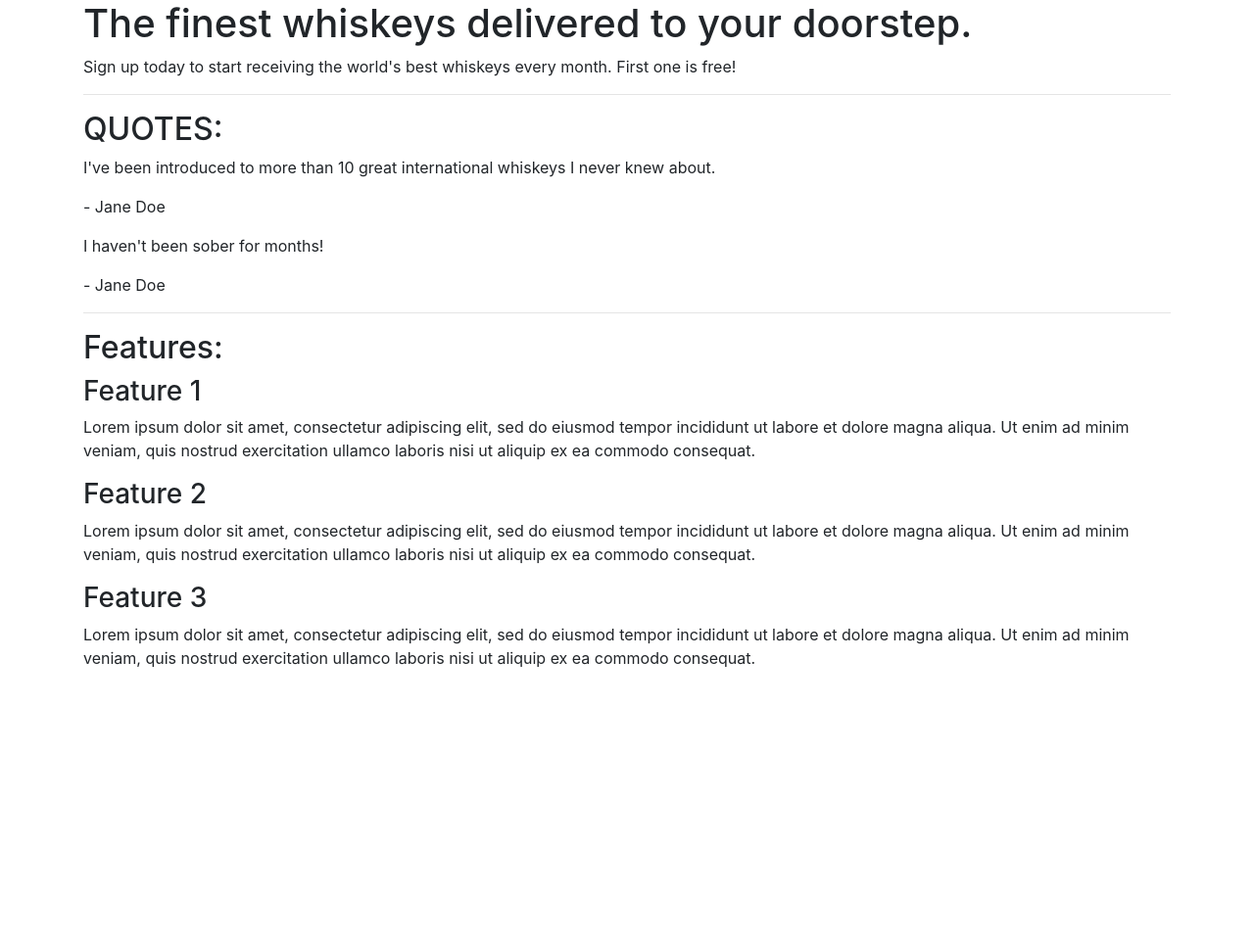
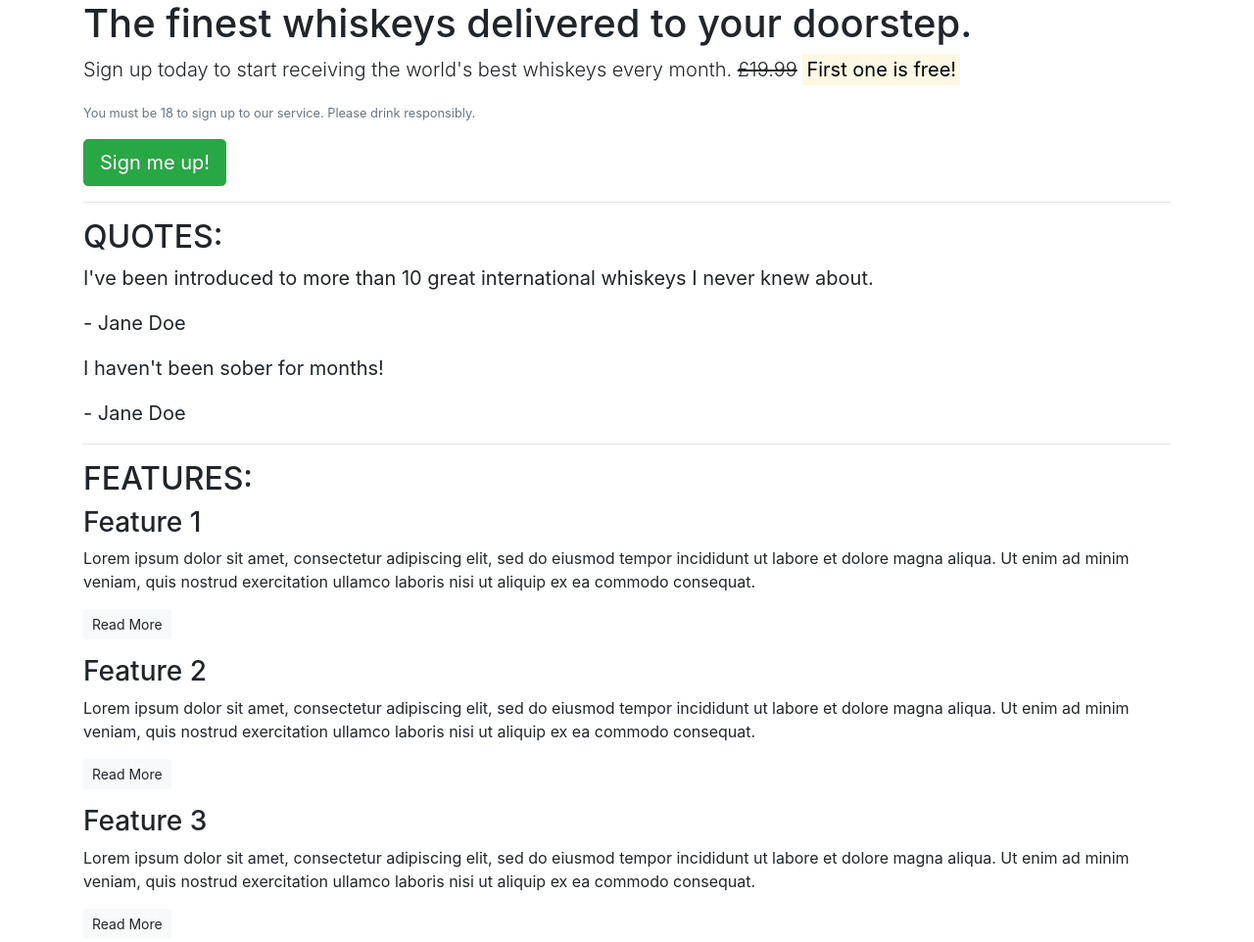
Before and after one commit to allanabailey/bootsstrap-practice, a plain HTML site: page index.html in a window 1280 px wide. Shown: the whole page at 98% size. Before the commit the page ends 800 px from the top, so only its background shows below. Drawn offline with nearby package versions, Linux system fonts and the light colour scheme.

Commit message:
add basic styling and buttons to landing page

```diff
--- a/index.html
+++ b/index.html
@@ -13,7 +13,9 @@
         <!-- Callout -->
         <section class="callout">
             <h1>The finest whiskeys delivered to your doorstep.</h1>
-            <p>Sign up today to start receiving the world's best whiskeys every month. First one is free!</p>
+            <p class="lead">Sign up today to start receiving the world's best whiskeys every month. <s>£19.99</s> <strong><mark>First one is free!</mark></strong></p>
+            <p class="text-muted"><small>You must be 18 to sign up to our service. Please drink responsibly.</small></p>
+            <button class="btn btn-success btn-lg">Sign me up!</button>
         </section>
         <!-- /.callout -->
         <hr>
@@ -21,32 +23,35 @@
         <!-- Quotes -->
         <section class="quotes">
             <h2 class="text-uppercase">Quotes:</h2>
-            <div class="quote">
+            <blockquote class="blockquote">
                 <p>I've been introduced to more than 10 great international whiskeys I never knew about.</p>
                 <p>- Jane Doe</p>
-            </div>
-            <div class="quote">
+            </blockquote>
+            <blockquote class="blockquote">
                 <p>I haven't been sober for months!</p>
                 <p>- Jane Doe</p>
-            </div>
+            </blockquote>
         </section>
         <!-- /.quotes -->
         <hr>
 
         <!-- Features -->
         <section class="features">
-            <h2>Features:</h2>
+            <h2 class="text-uppercase">Features:</h2>
             <div class="feature">
                 <h3>Feature 1</h3>
                 <p>Lorem ipsum dolor sit amet, consectetur adipiscing elit, sed do eiusmod tempor incididunt ut labore et dolore magna aliqua. Ut enim ad minim veniam, quis nostrud exercitation ullamco laboris nisi ut aliquip ex ea commodo consequat.</p>
+                <p><a class="btn btn-sm btn-light" href="">Read More</a></p>
             </div>
             <div class="feature">
                 <h3>Feature 2</h3>
                 <p>Lorem ipsum dolor sit amet, consectetur adipiscing elit, sed do eiusmod tempor incididunt ut labore et dolore magna aliqua. Ut enim ad minim veniam, quis nostrud exercitation ullamco laboris nisi ut aliquip ex ea commodo consequat.</p>
+                <p><a class="btn btn-sm btn-light" href="">Read More</a></p>
             </div>
             <div class="feature">
                 <h3>Feature 3</h3>
                 <p>Lorem ipsum dolor sit amet, consectetur adipiscing elit, sed do eiusmod tempor incididunt ut labore et dolore magna aliqua. Ut enim ad minim veniam, quis nostrud exercitation ullamco laboris nisi ut aliquip ex ea commodo consequat.</p>
+                <p><a class="btn btn-sm btn-light" href="">Read More</a></p>
             </div>
         </section>
         <!-- /.features -->
```
